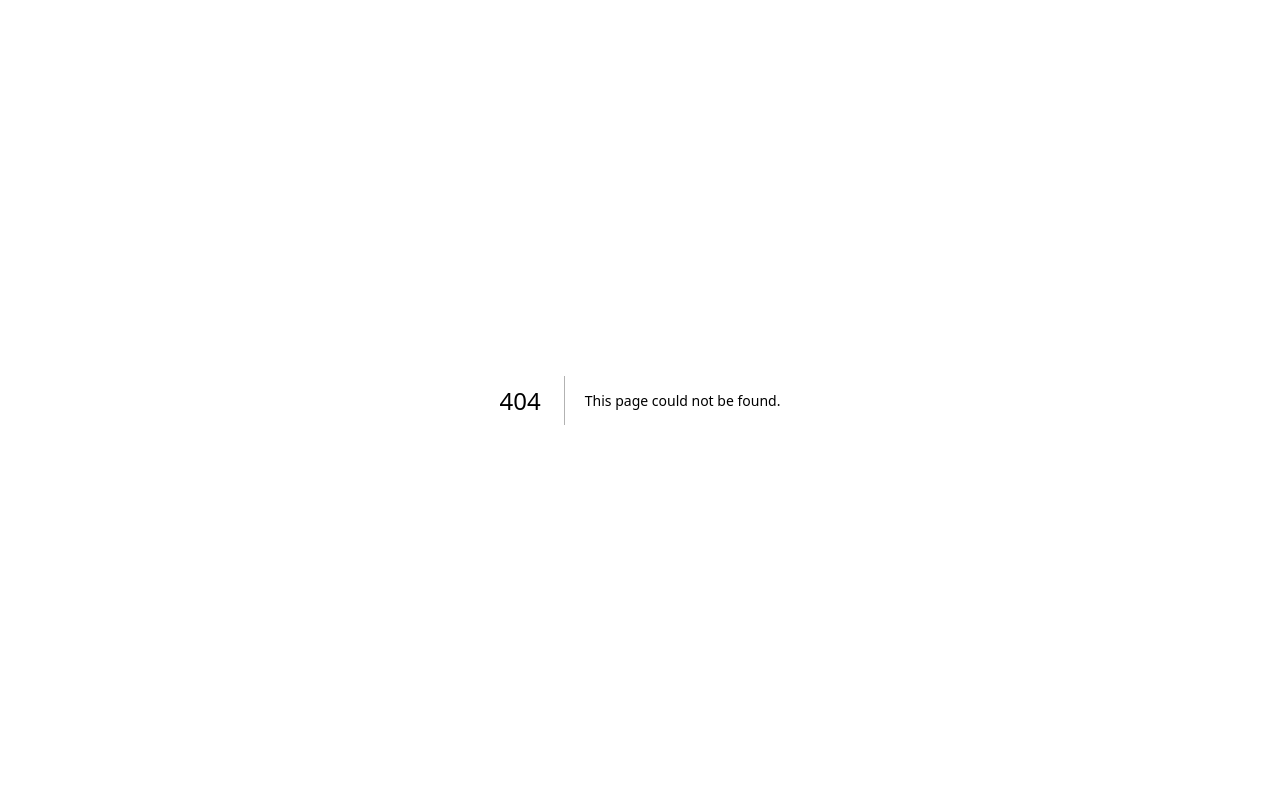
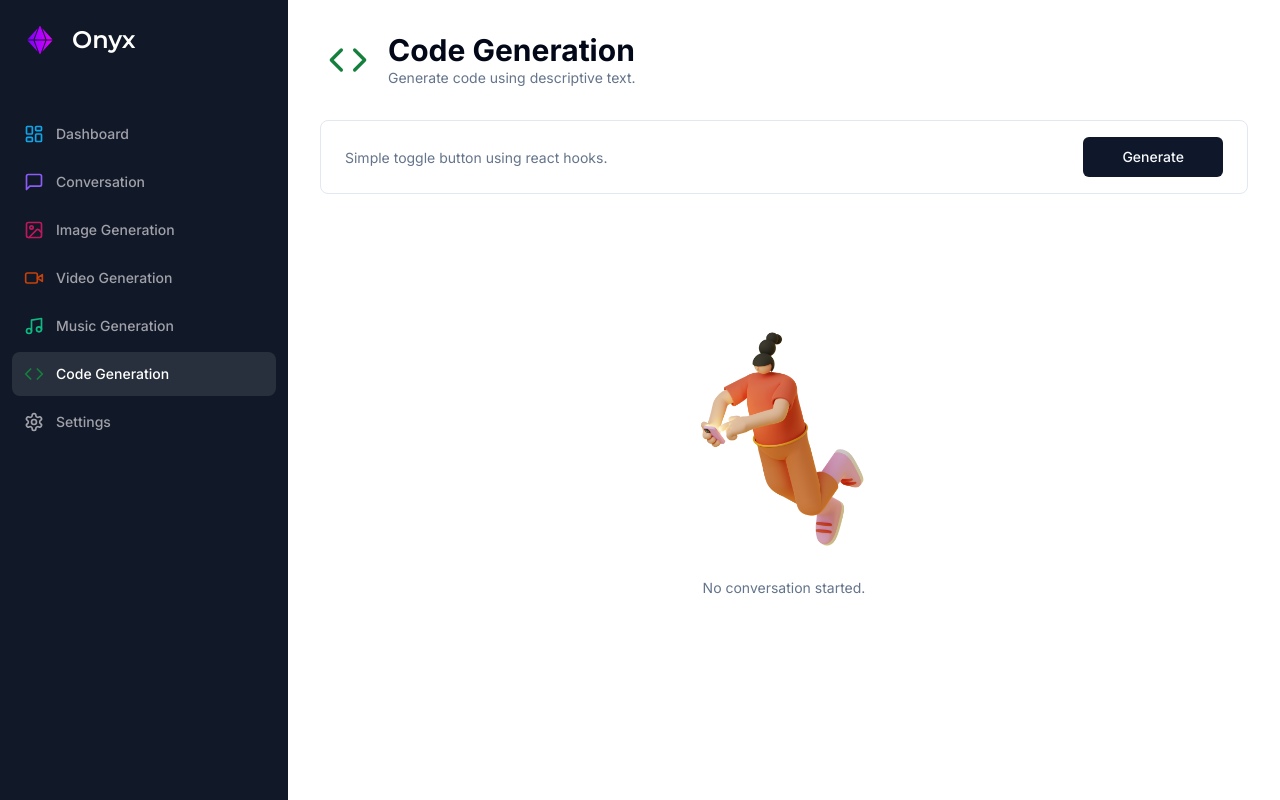
Before and after one commit to jacobday/onyx-ai, a Next.js app: page /code in a window 1280 px wide. Before the commit this address had no page. Built offline with nearby package versions, Linux system fonts and the light colour scheme.

Commit message:
added code generation

```diff
--- /dev/null
+++ b/app/(dashboard)/(routes)/code/constants.ts
@@ -0,0 +1,5 @@
+import * as z from "zod";
+
+export const formSchema = z.object({
+  prompt: z.string().min(1, { message: "Prompt is required" }),
+});
--- /dev/null
+++ b/app/(dashboard)/(routes)/code/page.tsx
@@ -0,0 +1,161 @@
+"use client";
+
+import axios from "axios";
+import { Code } from "lucide-react";
+import { useForm } from "react-hook-form";
+import { zodResolver } from "@hookform/resolvers/zod";
+import { useRouter } from "next/navigation";
+import { ChatCompletionRequestMessage } from "openai";
+import { useState } from "react";
+import * as z from "zod";
+import ReactMarkdown from "react-markdown";
+
+import { Heading } from "@/components/heading";
+import { Input } from "@/components/ui/input";
+import { Button } from "@/components/ui/button";
+import { Empty } from "@/components/empty";
+import Loader from "@/components/loader";
+import { UserAvatar } from "@/components/user-avatar";
+import { BotAvatar } from "@/components/bot-avatar";
+import { Form, FormControl, FormField, FormItem } from "@/components/ui/form";
+import { cn } from "@/lib/utils";
+
+import { formSchema } from "./constants";
+
+const CodePage = () => {
+  const router = useRouter();
+  const [messages, setMessages] = useState<ChatCompletionRequestMessage[]>([]);
+
+  const form = useForm<z.infer<typeof formSchema>>({
+    resolver: zodResolver(formSchema),
+    defaultValues: {
+      prompt: "",
+    },
+  });
+
+  const isLoading = form.formState.isSubmitting;
+
+  const onSubmit = async (values: z.infer<typeof formSchema>) => {
+    try {
+      const userMessage: ChatCompletionRequestMessage = {
+        role: "user",
+        content: values.prompt,
+      };
+
+      const newMessages = [...messages, userMessage];
+
+      const response = await axios.post("/api/code", {
+        messages: newMessages,
+      });
+
+      setMessages((current) => [...current, userMessage, response.data]);
+      form.reset();
+    } catch (error: any) {
+      // TODO open pro modal
+      console.log(error);
+    } finally {
+      router.refresh();
+    }
+  };
+
+  return (
+    <main>
+      {/* CodePage Heading */}
+      <Heading
+        title="Code Generation"
+        description="Generate code using descriptive text."
+        icon={Code}
+        iconColor="text-green-700"
+        bgColor="text-green-700/10"
+      />
+
+      {/* CodePage Content Container */}
+      <div className="px-4 lg:px-8">
+        {/* Section: Conversation Input */}
+        <section>
+          <Form {...form}>
+            <form
+              onSubmit={form.handleSubmit(onSubmit)}
+              className="rounded-lg border w-full p-4 px-3 md:px-6 focus-within:shadow-sm grid grid-cols-12 gap-2"
+            >
+              {/* Form Input*/}
+              <FormField
+                name="prompt"
+                render={({ field }) => (
+                  <FormItem className="col-span-12 lg:col-span-10">
+                    <FormControl className="m-0 p-0">
+                      <Input
+                        className="border-0 outline-none focus-visible:ring-0 focus-visible:ring-transparent"
+                        disabled={isLoading}
+                        placeholder="Simple toggle button using react hooks."
+                        {...field}
+                      />
+                    </FormControl>
+                  </FormItem>
+                )}
+              />
+
+              {/* Form Submit */}
+              <Button
+                className="col-span-12 lg:col-span-2 w-full"
+                disabled={isLoading}
+              >
+                Generate
+              </Button>
+            </form>
+          </Form>
+        </section>
+
+        {/* Section: Conversation History */}
+        <section className="space-y-4 mt-4">
+          {/* Loading conversation */}
+          {isLoading && (
+            <div className="p-8 rounded-lg w-full flex items-center justify-center bg-muted">
+              <Loader />
+            </div>
+          )}
+
+          {/* No conversation history */}
+          {messages.length === 0 && !isLoading && (
+            <Empty label="No conversation started." />
+          )}
+
+          {/* Conversation history */}
+          <div className="flex flex-col-reverse gap-y-4">
+            {messages.map((message) => (
+              <div
+                key={message.content}
+                className={cn(
+                  "p-8 w-full items-start gap-x-8 rounded-lg",
+                  message.role === "user"
+                    ? "bg-white border border-black/10"
+                    : "bg-muted",
+                )}
+              >
+                {/* Message sender & content */}
+                {message.role === "user" ? <UserAvatar /> : <BotAvatar />}
+                <ReactMarkdown
+                  className="text-sm overflow-hidden leading-7"
+                  components={{
+                    pre: ({ node, ...props }) => (
+                      <div className="overflow-auto w-full my-2 bg-black/10 p-2 rounded-lg">
+                        <pre {...props} />
+                      </div>
+                    ),
+                    code: ({ node, ...props }) => (
+                      <code className="bg-black/10 rounded-lg p-1" {...props} />
+                    ),
+                  }}
+                >
+                  {message.content || ""}
+                </ReactMarkdown>
+              </div>
+            ))}
+          </div>
+        </section>
+      </div>
+    </main>
+  );
+};
+
+export default CodePage;
--- /dev/null
+++ b/app/api/code/route.ts
@@ -0,0 +1,43 @@
+import { auth } from "@clerk/nextjs";
+import { NextResponse } from "next/server";
+import { ChatCompletionRequestMessage, Configuration, OpenAIApi } from "openai";
+
+const configuration = new Configuration({ apiKey: process.env.OPENAI_API_KEY });
+
+const openai = new OpenAIApi(configuration);
+
+const instructionMessage: ChatCompletionRequestMessage = {
+  role: "system",
+  content:
+    "You are a code generator. You must answer only in markdown code snippets. Use code comments to explain your code.",
+};
+
+export async function POST(req: Request) {
+  try {
+    const { userId } = auth();
+    const body = await req.json();
+    const { messages } = body;
+
+    if (!userId) {
+      return new NextResponse("Unauthorized", { status: 401 });
+    }
+
+    if (!configuration.apiKey) {
+      return new NextResponse("OpenAI API Key not configured", { status: 500 });
+    }
+
+    if (!messages) {
+      return new NextResponse("Missing messages", { status: 400 });
+    }
+
+    const response = await openai.createChatCompletion({
+      model: "gpt-3.5-turbo",
+      messages: [instructionMessage, ...messages],
+    });
+
+    return NextResponse.json(response.data.choices[0].message);
+  } catch (error) {
+    console.error("[CODE] Error: ", error);
+    return new NextResponse("Internal error", { status: 500 });
+  }
+}
```
